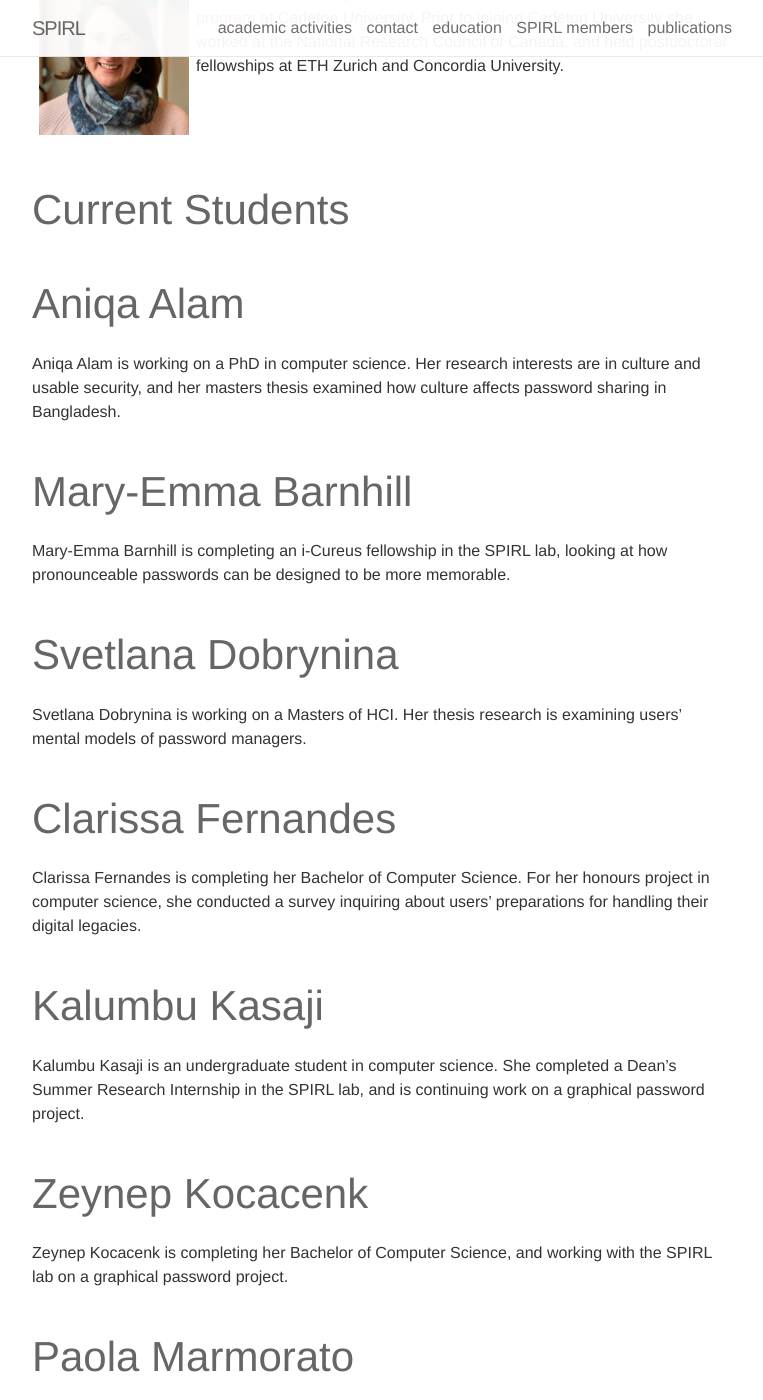
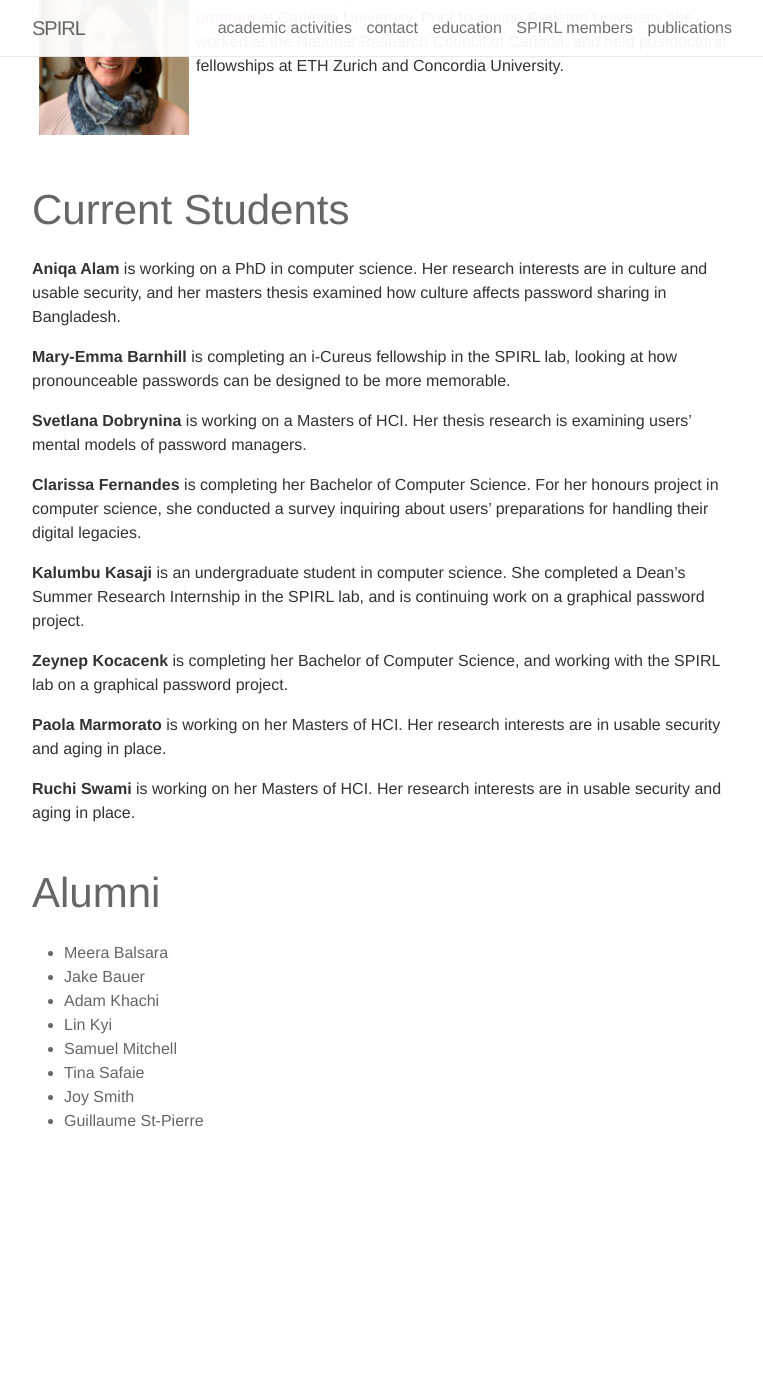
Before and after one commit to estobert/stobert-website, a Jekyll site: the page built from _pages/people.md, in a window 1280 px wide and 1400 px high, scrolled down 258 px. Shown: the whole window, without its empty margins (258-1021 px from the left). Built offline with Jekyll 4.4.1, drawn with Linux system fonts in a browser that asks for light colours; after the commit the page ends 1507 px from its top, so only the background shows below that; some of the changed text lies outside the part shown.

Commit message:
updates to people page

```diff
--- a/_pages/people.md
+++ b/_pages/people.md
@@ -14,29 +14,21 @@ title: SPIRL members
 
 ## Current Students
 
-## Aniqa Alam
-Aniqa Alam is working on a PhD in computer science. Her research interests are in culture and usable security, and her masters thesis examined how culture affects password sharing in Bangladesh.
+**Aniqa Alam** is working on a PhD in computer science. Her research interests are in culture and usable security, and her masters thesis examined how culture affects password sharing in Bangladesh.
 
-## Mary-Emma Barnhill
-Mary-Emma Barnhill is completing an i-Cureus fellowship in the SPIRL lab, looking at how pronounceable passwords can be designed to be more memorable.
+**Mary-Emma Barnhill** is completing an i-Cureus fellowship in the SPIRL lab, looking at how pronounceable passwords can be designed to be more memorable.
 
-## Svetlana Dobrynina
-Svetlana Dobrynina is working on a Masters of HCI. Her thesis research is examining users' mental models of password managers.
+**Svetlana Dobrynina** is working on a Masters of HCI. Her thesis research is examining users' mental models of password managers.
 
-## Clarissa Fernandes
-Clarissa Fernandes is completing her Bachelor of Computer Science. For her honours project in computer science, she conducted a survey inquiring about users' preparations for handling their digital legacies.
+**Clarissa Fernandes** is completing her Bachelor of Computer Science. For her honours project in computer science, she conducted a survey inquiring about users' preparations for handling their digital legacies.
 
-## Kalumbu Kasaji
-Kalumbu Kasaji is an undergraduate student in computer science. She completed a Dean's Summer Research Internship in the SPIRL lab, and is continuing work on a graphical password project.
+**Kalumbu Kasaji** is an undergraduate student in computer science. She completed a Dean's Summer Research Internship in the SPIRL lab, and is continuing work on a graphical password project.
 
-## Zeynep Kocacenk
-Zeynep Kocacenk is completing her Bachelor of Computer Science, and working with the SPIRL lab on a graphical password project.
+**Zeynep Kocacenk** is completing her Bachelor of Computer Science, and working with the SPIRL lab on a graphical password project.
 
-## Paola Marmorato
-Paola Marmorato is working on her Masters of HCI. Her research interests are in usable security and aging in place.
+**Paola Marmorato** is working on her Masters of HCI. Her research interests are in usable security and aging in place.
 
-## Ruchi Swami
-Ruchi Swami is working on her Masters of HCI. Her research interests are in usable security and aging in place.
+**Ruchi Swami** is working on her Masters of HCI. Her research interests are in usable security and aging in place.
 
 ## Alumni
 
```
